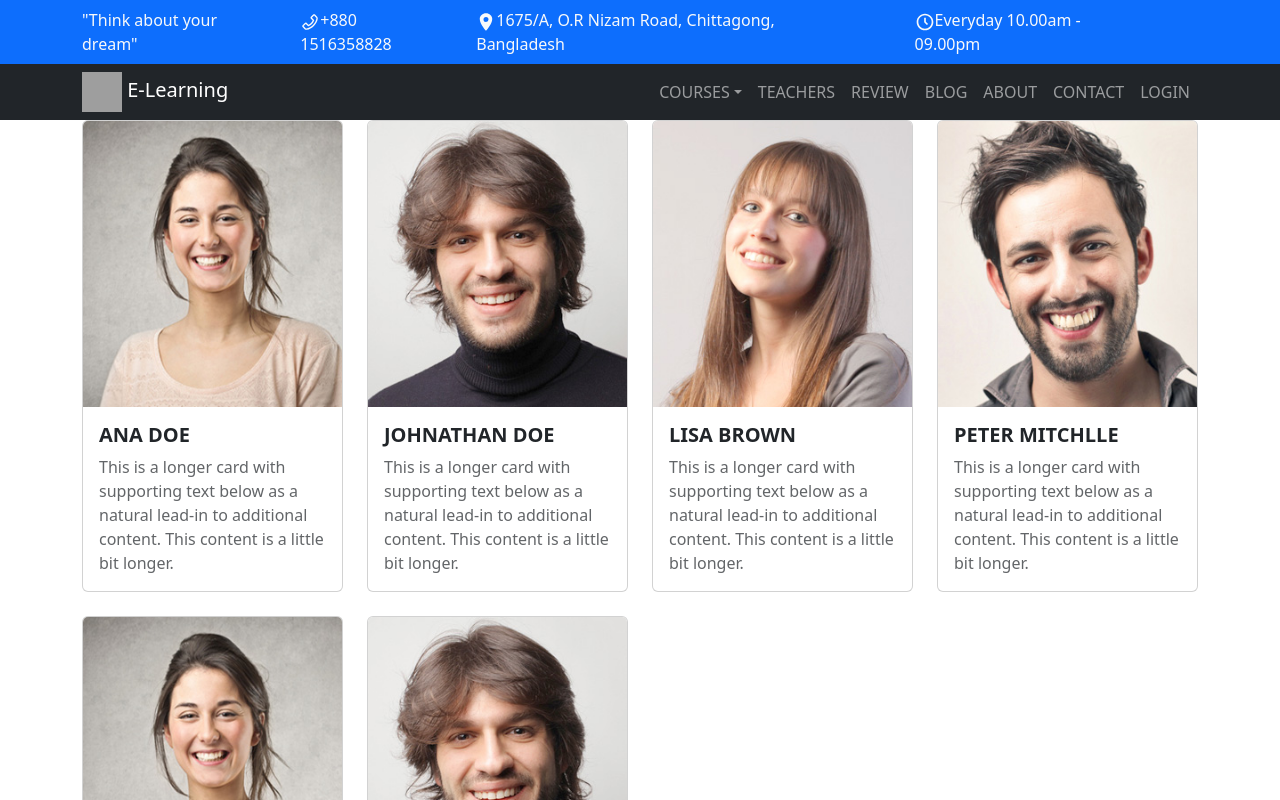
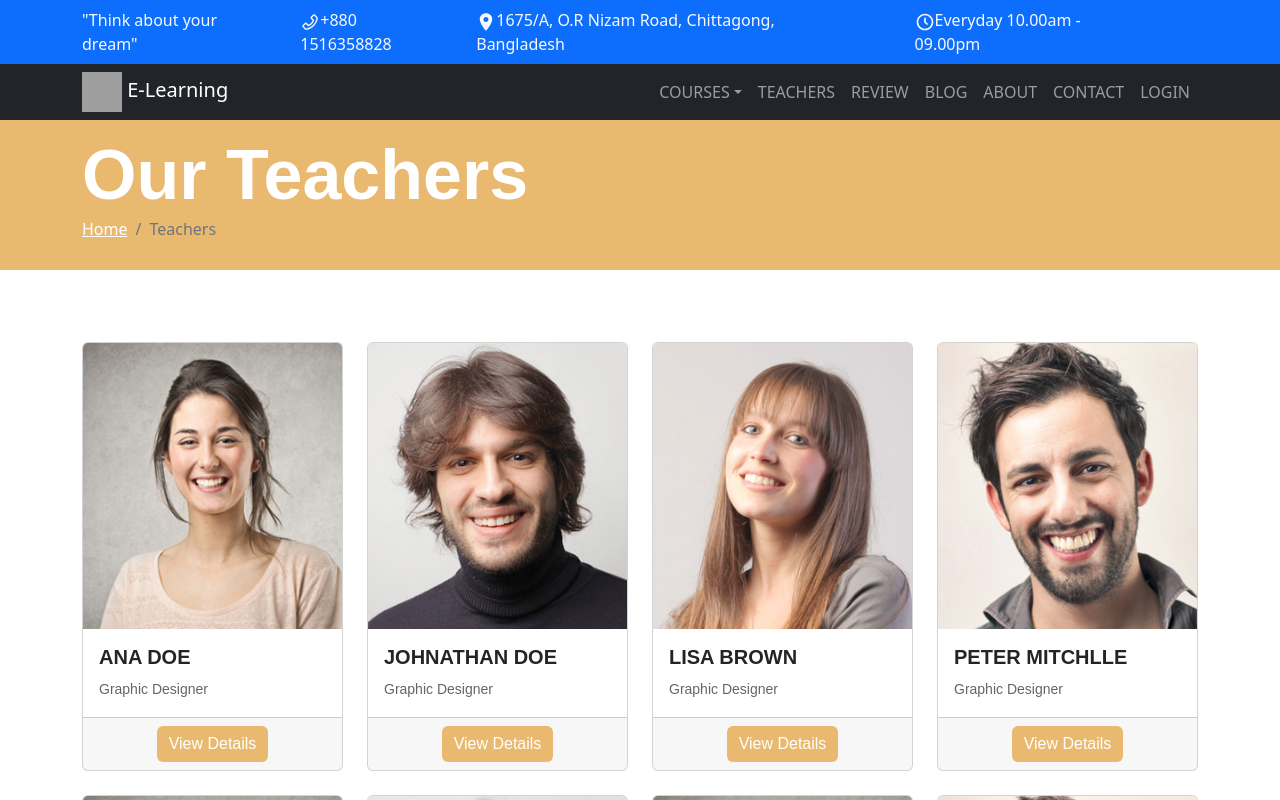
Before and after one commit to subrotadey/E-Learning-management-system, a React (Create React App) app: page /teachers in a window 1280 px wide. Shown: the top 800 px of the page. Built offline with nearby package versions, Linux system fonts and the light colour scheme; grey boxes are pictures that could not be loaded.

Commit message:
teachers section styled

```diff
--- a/src/Pages/Home/Features/Characteristics.css
+++ b/src/Pages/Home/Features/Characteristics.css
@@ -8,7 +8,8 @@
 div h1 span{
     line-height: 2px;
     display: block;
-    font-size: 25px;
+    font-size: 32px;
+    font-weight: bold;
 }
 div h5{
     opacity: .5;
--- a/src/Pages/Home/Features/FeatureInfoModal.js
+++ b/src/Pages/Home/Features/FeatureInfoModal.js
@@ -11,7 +11,7 @@
   const handleShow = () => setShow(true);
 
     return (
-        <Container className='background'>
+        <Container className='background my-5'>
             <BsPlayCircle  variant="primary" onClick={handleShow} className='playbtn' ></BsPlayCircle>
             <Modal show={show} onHide={handleClose}>
                 <Modal.Body>
--- a/src/Pages/Shared/Navbars.js
+++ b/src/Pages/Shared/Navbars.js
@@ -5,7 +5,7 @@
 
 const Navbars = () => {
   return (
-      <Navbar bg="dark" variant="dark" sticky="top" expand="sm" collapseOnSelect>
+      <Navbar bg="dark" variant="dark" sticky="top" expand="md" collapseOnSelect>
         <Container className="">
         <Link className="nav-link" to="/">
           <Navbar.Brand><img src={logo} width="40px" height="40px" alt="" /> E-Learning</Navbar.Brand>
--- /dev/null
+++ b/src/Pages/Teachers/Teacher.css
@@ -0,0 +1,13 @@
+.teacher-card-style{
+    font-family:   'Montserrat', sans-serif;
+}
+.footer-btn{
+    background-color: #EAB970 !important;
+    border: none !important;
+}
+.footer-btn:hover{
+    background-color: white !important;
+    color: #EAB970 !important;
+    transition: ease-out .3s;
+    border: #EAB970 !important;
+}
--- a/src/Pages/Teachers/Teacher.js
+++ b/src/Pages/Teachers/Teacher.js
@@ -1,20 +1,22 @@
 import React from 'react';
-import { Card, Col } from 'react-bootstrap';
+import { Button, Card, Col } from 'react-bootstrap';
+import './Teacher.css'
 
 const Teacher = ({ teach }) => {
     return (
         <>
-            <Col>
+            <Col className='teacher-card-style'>
               <Card>
                 <Card.Img variant="top" src={teach.img} />
                 <Card.Body>
                   <Card.Title className='fw-bold'>{teach.name}</Card.Title>
                   <Card.Text>
-                    This is a longer card with supporting text below as a natural
-                    lead-in to additional content. This content is a little bit
-                    longer.
+                    <small>{teach.designation}</small>
                   </Card.Text>
                 </Card.Body>
+                <Card.Footer className='d-flex justify-content-center'>
+                  <Button className="footer-btn" bg="warning" >View Details</Button>
+                </Card.Footer>
               </Card>
             </Col>
         </>
--- /dev/null
+++ b/src/Pages/Teachers/Teachers.css
@@ -0,0 +1,8 @@
+.breadcrumb-style{
+    width: 100%;
+    height: 150px;
+    background-color: #EAB970;
+    color: white;
+    display: flex;
+    align-items: center;
+}
--- a/src/Pages/Teachers/Teachers.js
+++ b/src/Pages/Teachers/Teachers.js
@@ -1,10 +1,12 @@
 import React from 'react';
-import { Container, Row } from 'react-bootstrap';
+import { Breadcrumb, Container, Row } from 'react-bootstrap';
+import { Link } from 'react-router-dom';
 import teacher1 from '../../assets/images/teacher/teacher1.jpg'
 import teacher2 from '../../assets/images/teacher/teacher2.jpg'
 import teacher3 from '../../assets/images/teacher/teacher3.jpg'
 import teacher4 from '../../assets/images/teacher/teacher4.jpg'
 import Teacher from './Teacher';
+import './Teachers.css'
 
 const Teachers = () => {
 
@@ -51,11 +53,42 @@
             designation: 'Graphic Designer',
             Description: 'Lorem ipsum dolor sit amet consectetur adipisicing elit. Soluta, consectetur?'
         },
+        {
+            _id:6,
+            img: teacher1,
+            name:'ANA DOE',
+            designation: 'Graphic Designer',
+            Description: 'Lorem ipsum dolor sit amet consectetur adipisicing elit. Soluta, consectetur?'
+        },
+        {
+            _id:6,
+            img: teacher4,
+            name:'ANA DOE',
+            designation: 'Graphic Designer',
+            Description: 'Lorem ipsum dolor sit amet consectetur adipisicing elit. Soluta, consectetur?'
+        },
+        {
+            _id:6,
+            img: teacher3,
+            name:'ANA DOE',
+            designation: 'Graphic Designer',
+            Description: 'Lorem ipsum dolor sit amet consectetur adipisicing elit. Soluta, consectetur?'
+        },
     ];
 
     return (
+        <div>
+            <div className='breadcrumb-style'>
                 <Container>
-            <Row xs={1} sm={2} md={4} className="g-4">
+                <h1 className='m-0 p-0'>Our  Teachers</h1>
+                <Breadcrumb>
+                  <Breadcrumb.Item><Link className='text-white' to="/home">Home</Link></Breadcrumb.Item>
+                  <Breadcrumb.Item active>Teachers</Breadcrumb.Item>
+                </Breadcrumb>
+                </Container>
+            </div>
+            <Container>
+                <Row xs={1} sm={2} md={4} className="g-4 my-5">
                 {
                     teacher.map(teach =><Teacher
                         key={teacher._id}
@@ -64,6 +97,7 @@
                 }
                 </Row>
             </Container>
+        </div>
     );
 };
 
```
Lines whose indentation alone changed are shown as unchanged.
